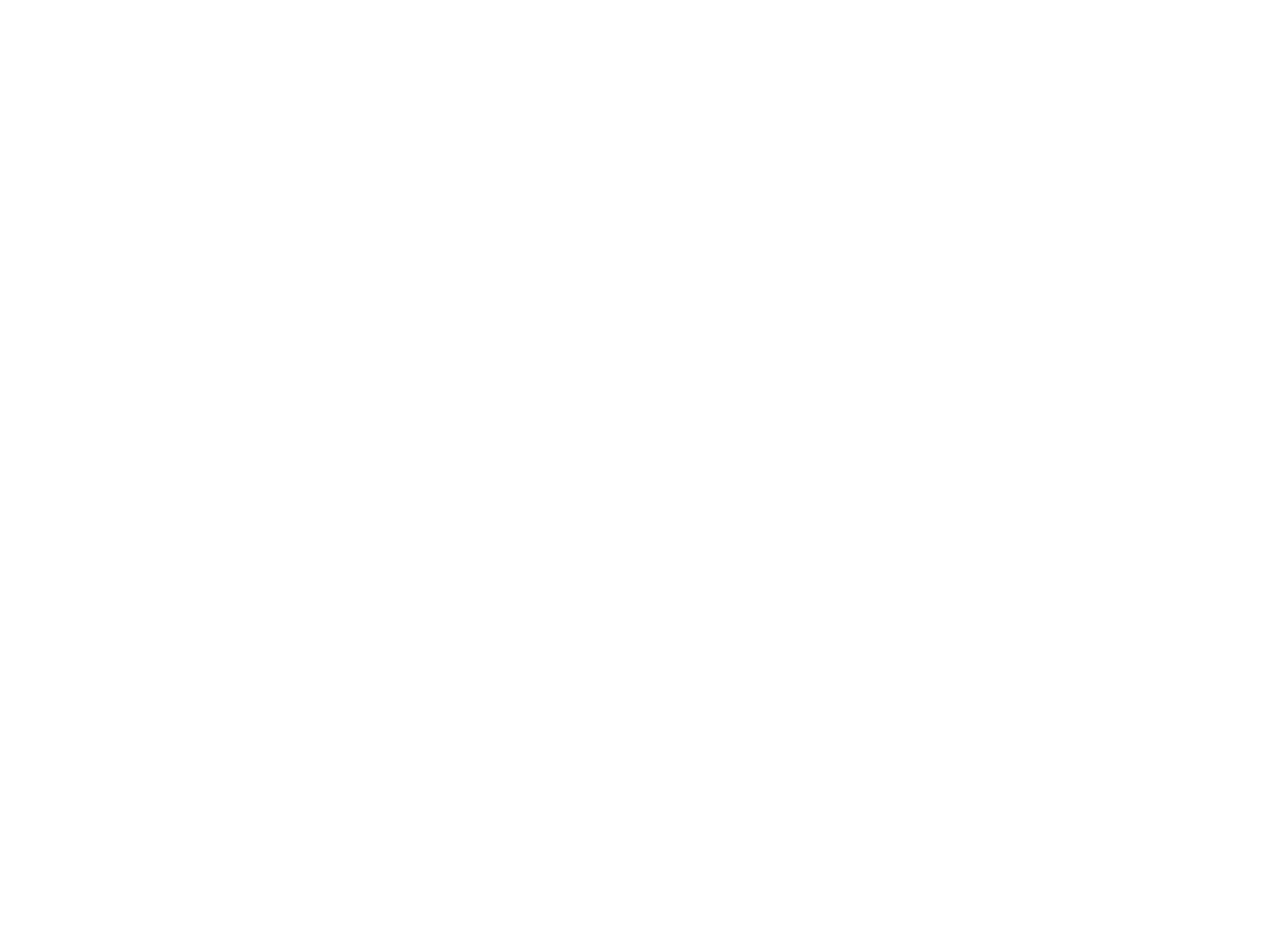
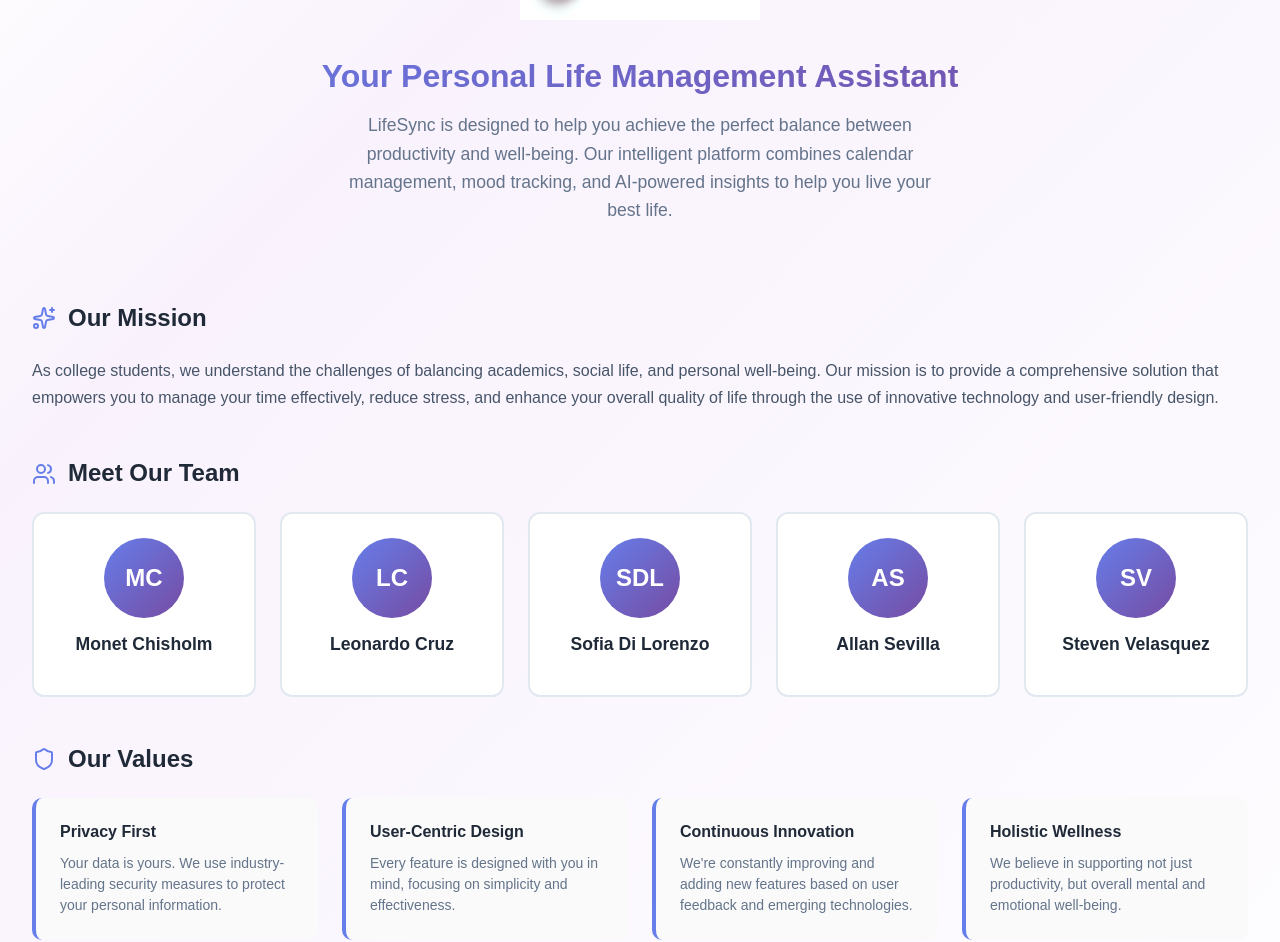
Before and after one commit to AllanSevilla05/Lifesync, a React (Vite) app in the folder life_sync_frontend/: page /about in a window 1280 px wide. Before the commit this address had no page. Shown: the part 233-1175 px from the top of the page. Before the commit the page ends 800 px from the top, so only its background shows below. Built offline with nearby package versions, Linux system fonts and the light colour scheme.

Commit message:
Created about page. Fixed up hero, header, and footer components

```diff
--- a/life_sync_frontend/src/App.jsx
+++ b/life_sync_frontend/src/App.jsx
@@ -9,6 +9,7 @@
 import CalendarPage from "./pages/calendar/calendar";
 import MoodCalendarPage from "./pages/mood_calendar/mood_calendar";
 import AIInteractionLog from "./pages/ai_log/ai_log";
+import AboutPage from "./pages/about/about";
 
 import "./App.css";
 
@@ -26,6 +27,7 @@
         <Route path="/calendar" element={<CalendarPage />} />
         <Route path="/mood-calendar" element={<MoodCalendarPage />} />
         <Route path="/ai-log" element={<AIInteractionLog />} />
+        <Route path="/about" element={<AboutPage />} />
       </Routes>
     </Router>
   );
--- a/life_sync_frontend/src/components/footer/footer.jsx
+++ b/life_sync_frontend/src/components/footer/footer.jsx
@@ -1,3 +1,4 @@
+import {Link} from 'react-router-dom'
 import './Footer.css'
 
 const Footer = () => {
@@ -12,18 +13,14 @@
           <div className="footer-section">
             <h4>Quick Links</h4>
             <ul>
-              <li><a href="#home">Home</a></li>
-              <li><a href="#about">About</a></li>
-              <li><a href="#services">Services</a></li>
-              <li><a href="#contact">Contact</a></li>
+              <li><Link to="/">Home</Link></li>
+              <li><Link to="/about">About</Link></li>
             </ul>
           </div>
           <div className="footer-section">
             <h4>Connect</h4>
             <div className="social-links">
-              <a href="#" aria-label="Twitter">🐦</a>
-              <a href="#" aria-label="GitHub">🐙</a>
-              <a href="#" aria-label="LinkedIn">💼</a>
+              <Link to="https://github.com/AllanSevilla05/Lifesync" aria-label="GitHub">🐙</Link>
             </div>
           </div>
         </div>
--- a/life_sync_frontend/src/components/header/header.jsx
+++ b/life_sync_frontend/src/components/header/header.jsx
@@ -12,9 +12,7 @@
         <nav className="nav">
           <ul>
             <li><Link to="/">Home</Link></li>
-            <li><a href="#about">About</a></li>
-            <li><a href="#services">Services</a></li>
-            <li><a href="#contact">Contact</a></li>
+            <li><Link to="/about">About</Link></li>
             <li><Link to="/login" className="login-link">Login</Link></li>
           </ul>
         </nav>
--- a/life_sync_frontend/src/components/hero/hero.jsx
+++ b/life_sync_frontend/src/components/hero/hero.jsx
@@ -1,6 +1,13 @@
+import { useNavigate } from 'react-router-dom';
 import './Hero.css'
 
 const Hero = () => {
+  const navigate = useNavigate();
+
+  const handleLoginClick = () => {
+  navigate('/login');
+}
+
   return (
     <section className="hero">
       <div className="hero-container">
@@ -8,7 +15,7 @@
           <h1>Welcome to</h1>
           <h1 className='Title'>LifeSync</h1>
           <p>Where plans becomes progress</p>
-          <button className="cta-button">Get Started</button>
+          <button onClick={handleLoginClick} className="cta-button">Get Started</button>
         </div>
         <div className="hero-image">
           <div className="placeholder-image">🚀</div>
--- /dev/null
+++ b/life_sync_frontend/src/pages/about/about.css
@@ -0,0 +1,232 @@
+/* AboutPage.css */
+
+.about-container {
+  min-height: 100vh;
+  font-family: 'Arial', sans-serif;
+  background: linear-gradient(135deg, #ffffff 1%, #c078e918 25%, #fefeff 100%);
+  display: flex;
+  flex-direction: column;
+}
+
+
+@keyframes fadeInUp {
+  from {
+    opacity: 0;
+    transform: translateY(20px);
+  }
+  to {
+    opacity: 1;
+    transform: translateY(0);
+  }
+}
+
+/* Content */
+.about-content {
+  display: flex;
+  flex-direction: column;
+  gap: 3rem;
+    padding: 2rem;
+}
+
+/* Hero Section */
+.hero-section {
+  text-align: center;
+  padding: 2rem 0;
+}
+
+.hero-logo {
+  margin-bottom: 1.5rem;
+}
+
+.logo-large {
+  width: 240px;
+  height: 120px;
+  object-fit: contain;
+}
+
+.hero-section h2 {
+  margin: 0 0 1rem 0;
+  font-size: 2rem;
+  font-weight: 700;
+  color: #1f2937;
+  background: linear-gradient(135deg, #667eea 0%, #764ba2 100%);
+  -webkit-background-clip: text;
+  -webkit-text-fill-color: transparent;
+  background-clip: text;
+}
+
+.hero-description {
+  font-size: 1.1rem;
+  line-height: 1.6;
+  color: #64748b;
+  max-width: 600px;
+  margin: 0 auto;
+}
+
+/* Section Headers */
+.section-header {
+  display: flex;
+  align-items: center;
+  gap: 0.75rem;
+  margin-bottom: 1.5rem;
+}
+
+.section-header h3 {
+  margin: 0;
+  font-size: 1.5rem;
+  font-weight: 600;
+  color: #1f2937;
+}
+
+.section-header svg {
+  color: #667eea;
+}
+
+/* Mission Section */
+.mission-section p {
+  font-size: 1rem;
+  line-height: 1.7;
+  color: #475569;
+  margin: 0;
+}
+
+/* Team Section */
+.team-grid {
+  display: grid;
+  grid-template-columns: repeat(auto-fit, minmax(200px, 1fr));
+  gap: 1.5rem;
+}
+
+.team-member {
+  background: white;
+  border-radius: 12px;
+  padding: 1.5rem;
+  text-align: center;
+  border: 2px solid #e2e8f0;
+  transition: all 0.3s ease;
+}
+
+.team-member:hover {
+  transform: translateY(-2px);
+  box-shadow: 0 4px 15px rgba(0, 0, 0, 0.1);
+  border-color: #667eea;
+}
+
+.member-avatar {
+  width: 80px;
+  height: 80px;
+  background: linear-gradient(135deg, #667eea 0%, #764ba2 100%);
+  border-radius: 50%;
+  display: flex;
+  align-items: center;
+  justify-content: center;
+  margin: 0 auto 1rem auto;
+  font-size: 1.5rem;
+  font-weight: 700;
+  color: white;
+}
+
+.team-member h4 {
+  margin: 0 0 0.25rem 0;
+  font-size: 1.1rem;
+  font-weight: 600;
+  color: #1f2937;
+}
+
+/* Values Section */
+.values-grid {
+  display: grid;
+  grid-template-columns: repeat(auto-fit, minmax(240px, 1fr));
+  gap: 1.5rem;
+  margin-bottom: 5rem;
+}
+
+.value-item {
+  background: #fafafa;
+  border-radius: 10px;
+  padding: 1.5rem;
+  border-left: 4px solid #667eea;
+}
+
+.value-item h4 {
+  margin: 0 0 0.75rem 0;
+  font-size: 1rem;
+  font-weight: 600;
+  color: #1f2937;
+}
+
+.value-item p {
+  margin: 0;
+  font-size: 0.875rem;
+  line-height: 1.5;
+  color: #64748b;
+}
+
+
+
+/* Responsive Design */
+@media (max-width: 768px) {
+  .about-container {
+    padding: 1rem;
+  }
+
+  .about-content {
+    gap: 2rem;
+  }
+
+  .hero-section {
+    padding: 1rem 0;
+  }
+
+  .hero-section h2 {
+    font-size: 1.5rem;
+  }
+
+  .hero-description {
+    font-size: 1rem;
+  }
+
+  .logo-large {
+    width: 80px;
+    height: 80px;
+  }
+
+  .team-grid,
+  .values-grid {
+    grid-template-columns: 1fr;
+    gap: 1rem;
+  }
+
+  .team-member {
+    padding: 1rem;
+  }
+
+  .member-avatar {
+    width: 60px;
+    height: 60px;
+    font-size: 1.2rem;
+  }
+}
+
+@media (max-width: 480px) {
+  .about-card {
+    padding: 1rem;
+  }
+
+  .hero-section h2 {
+    font-size: 1.3rem;
+  }
+
+  .section-header h3 {
+    font-size: 1.25rem;
+  }
+
+  .team-member,
+  .value-item {
+    padding: 1rem;
+  }
+
+  .hero-description {
+    font-size: 0.9rem;
+  }
+}
--- /dev/null
+++ b/life_sync_frontend/src/pages/about/about.jsx
@@ -0,0 +1,127 @@
+import React from 'react';
+import { useNavigate } from 'react-router-dom';
+import {
+  ArrowLeft,
+  Heart,
+  Calendar,
+  Bot,
+  TrendingUp,
+  Users,
+  Shield,
+  Sparkles,
+  Mail,
+  MapPin,
+  Phone,
+  ExternalLink,
+  Star
+} from 'lucide-react';
+import './about.css';
+import { Header, Footer } from '../../components';
+
+const AboutPage = () => {
+  const navigate = useNavigate();
+
+  const handleBackClick = () => {
+    navigate('/');
+  };
+
+  const team = [
+    {
+      name: "Monet Chisholm",
+    },
+    {
+      name: "Leonardo Cruz",
+    },
+    {
+      name: "Sofia Di Lorenzo",
+    },
+    {
+      name: "Allan Sevilla",
+    },
+    {
+        name: "Steven Velasquez"
+    }
+  ];
+
+  return (
+    <div className="about-container">
+        <Header />
+        <div className="about-content">
+          {/* Hero Section */}
+          <section className="hero-section">
+            <div className="hero-logo">
+              <img src="/images/LifeSyncLogo.png" alt="LifeSync Logo" className="logo-large" />
+            </div>
+            <h2>Your Personal Life Management Assistant</h2>
+            <p className="hero-description">
+              LifeSync is designed to help you achieve the perfect balance between productivity and well-being.
+              Our intelligent platform combines calendar management, mood tracking, and AI-powered insights
+              to help you live your best life.
+            </p>
+          </section>
+
+          {/* Mission Section */}
+          <section className="mission-section">
+            <div className="section-header">
+              <Sparkles size={24} />
+              <h3>Our Mission</h3>
+            </div>
+            <p>
+              As college students, we understand the challenges of balancing academics, social life, and personal well-being.
+              Our mission is to provide a comprehensive solution that empowers you to manage your time effectively, reduce stress, and enhance your overall quality of life
+              through the use of innovative technology and user-friendly design.
+            </p>
+          </section>
+
+          {/* Team Section */}
+          <section className="team-section">
+            <div className="section-header">
+              <Users size={24} />
+              <h3>Meet Our Team</h3>
+            </div>
+            <div className="team-grid">
+              {team.map((member, index) => (
+                <div key={index} className="team-member">
+                  <div className="member-avatar">
+                    {member.name.split(' ').map(n => n[0]).join('')}
+                  </div>
+                  <h4>{member.name}</h4>
+                  <p className="member-role">{member.role}</p>
+                  <p className="member-bio">{member.bio}</p>
+                </div>
+              ))}
+            </div>
+          </section>
+
+          {/* Values Section */}
+          <section className="values-section">
+            <div className="section-header">
+              <Shield size={24} />
+              <h3>Our Values</h3>
+            </div>
+            <div className="values-grid">
+              <div className="value-item">
+                <h4>Privacy First</h4>
+                <p>Your data is yours. We use industry-leading security measures to protect your personal information.</p>
+              </div>
+              <div className="value-item">
+                <h4>User-Centric Design</h4>
+                <p>Every feature is designed with you in mind, focusing on simplicity and effectiveness.</p>
+              </div>
+              <div className="value-item">
+                <h4>Continuous Innovation</h4>
+                <p>We're constantly improving and adding new features based on user feedback and emerging technologies.</p>
+              </div>
+              <div className="value-item">
+                <h4>Holistic Wellness</h4>
+                <p>We believe in supporting not just productivity, but overall mental and emotional well-being.</p>
+              </div>
+            </div>
+          </section>
+      </div>
+      <Footer />
+    </div>
+  );
+};
+
+export default AboutPage;
--- /dev/null
+++ b/life_sync_frontend/src/pages/about/index.js
@@ -0,0 +1 @@
+export { default } from './AboutPage';
```
